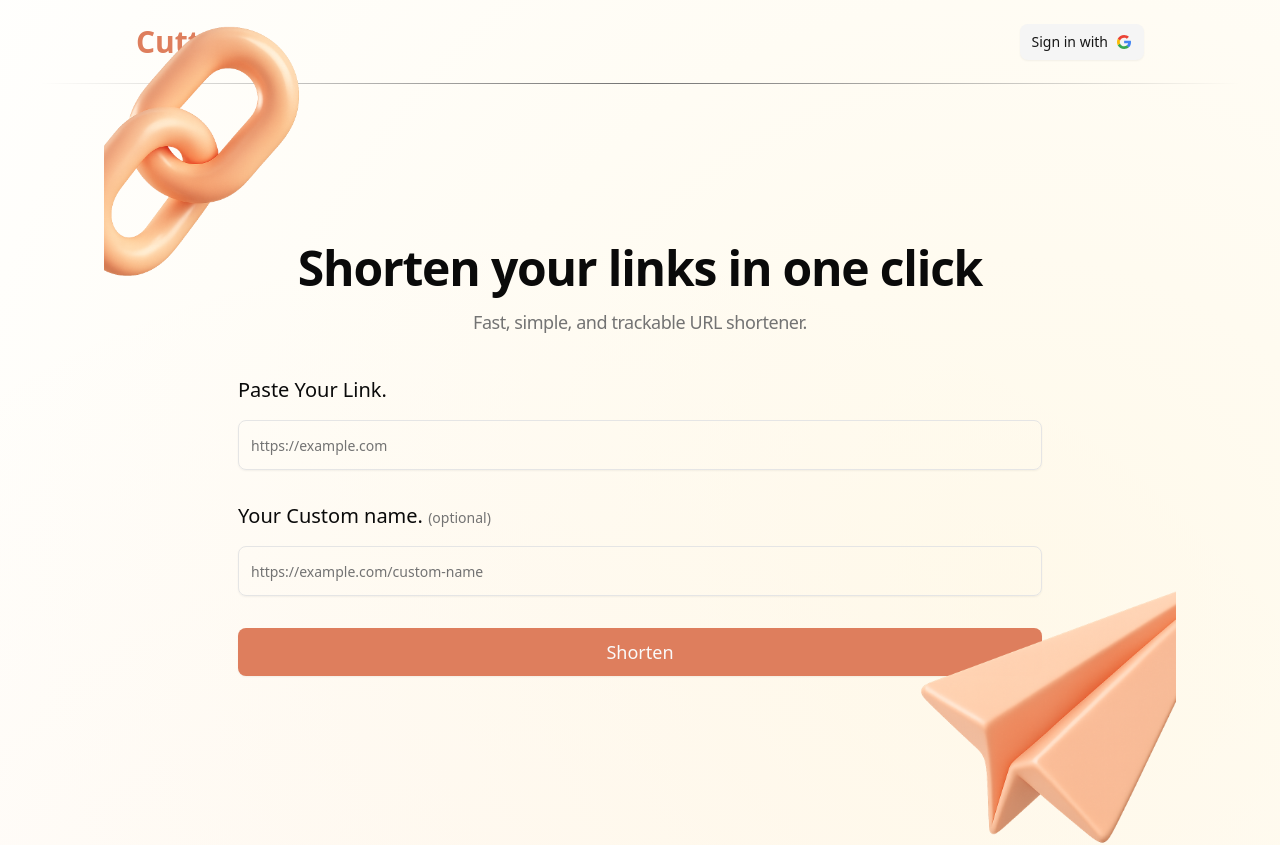
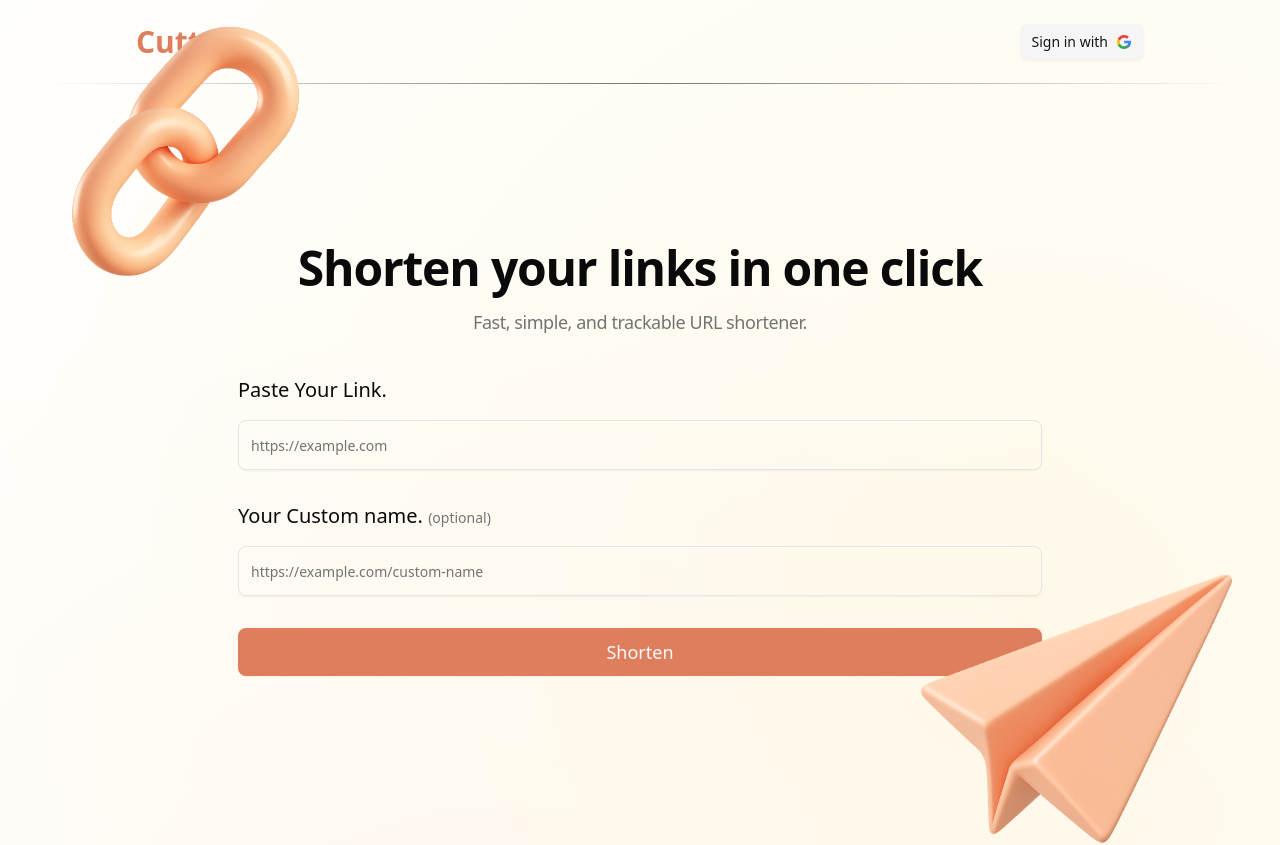
Before and after one commit to negativ14/cutt, a Next.js app: page / in a window 1280 px wide. Shown: the top 845 px of the page. Built offline with nearby package versions, Linux system fonts and the light colour scheme; no server answers; the database is empty.

Commit message:
small fix

```diff
--- a/src/components/Container.tsx
+++ b/src/components/Container.tsx
@@ -2,7 +2,7 @@ import React from "react";
 
 export default function Container(props: { children: React.ReactNode }) {
   return (
-    <main className="mx-auto max-w-[1200px] relative px-4 md:px-8 lg:px-16">
+    <main className="mx-auto max-w-[1200px] relative px-4 md:px-8 lg:px-16 overflow-x-clip">
       {props.children}
     </main>
   );
--- a/src/components/Hero.tsx
+++ b/src/components/Hero.tsx
@@ -44,7 +44,7 @@ export default function Hero() {
     );
   };
   return (
-    <section id="hero" ref={containerRef} className="overflow-x-clip">
+    <section id="hero" ref={containerRef}>
       <div className="relative py-12 md:py-40">
         <motion.img
           src={link.src}
```
